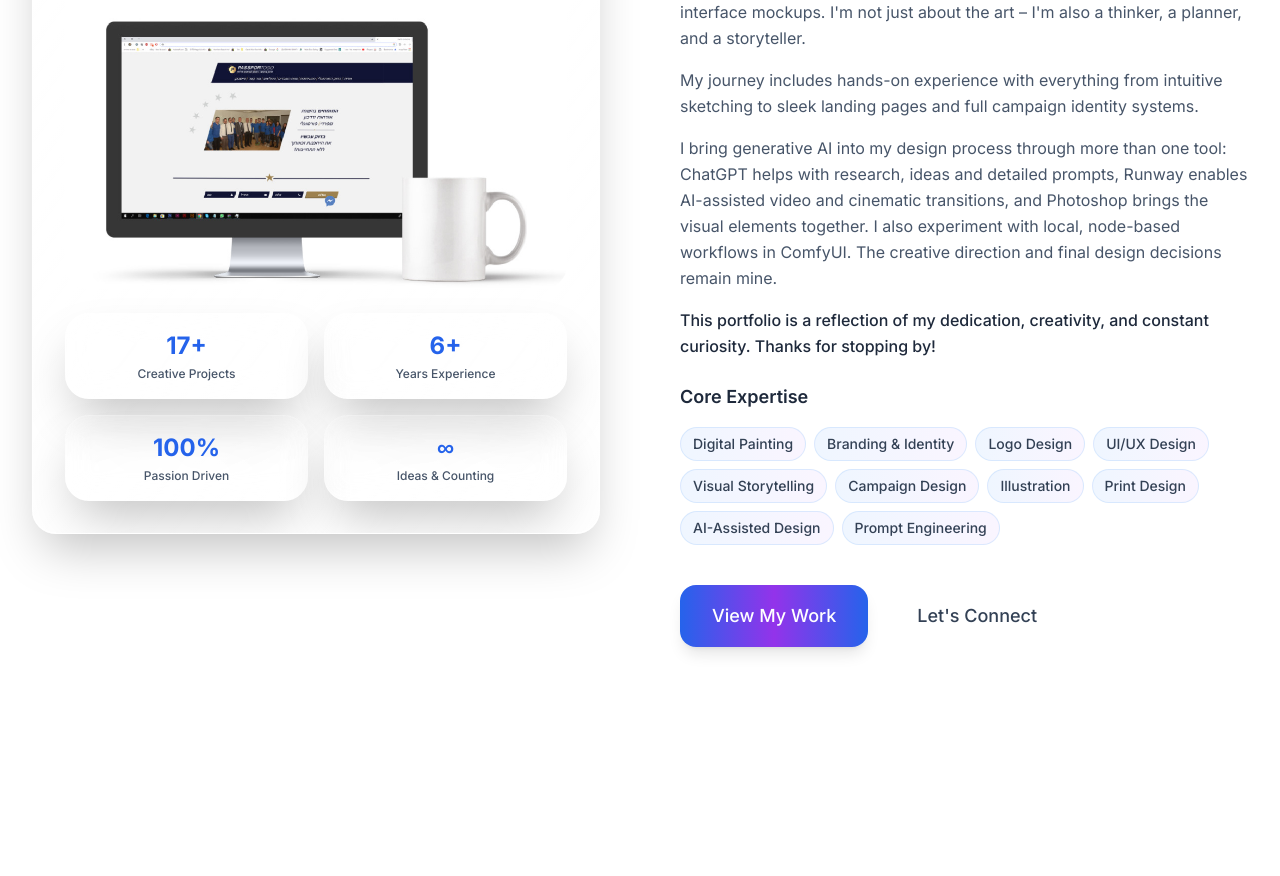
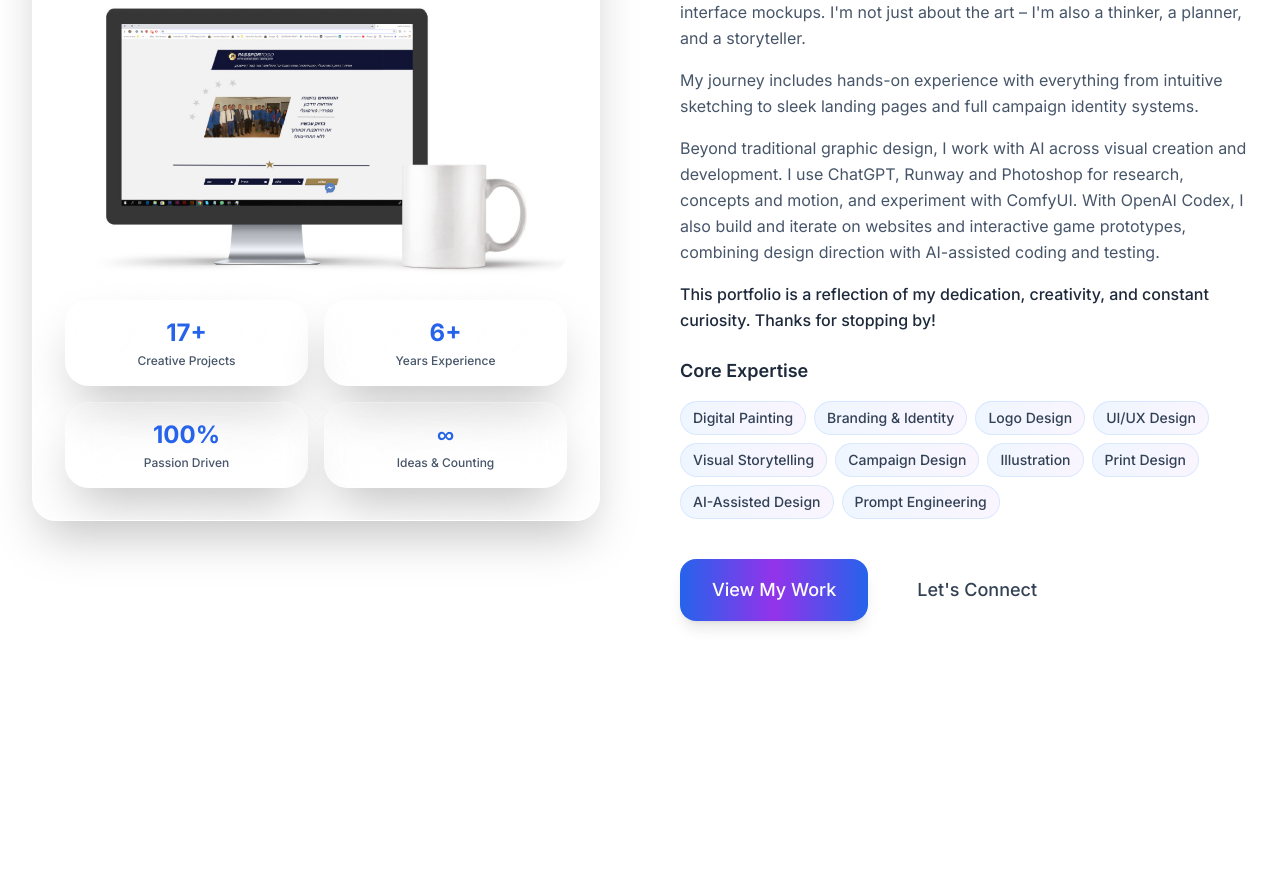
Before and after one commit to ilansas94/PortfolioIlanSas, a Next.js app: page / in a window 1280 px wide. Shown: the part 1500-2376 px from the top of the page. Built offline with nearby package versions, Linux system fonts and the light colour scheme.

Commit message:
Highlight Codex website and game prototyping experience in About

```diff
--- a/components/About.tsx
+++ b/components/About.tsx
@@ -157,7 +157,7 @@ export const About = () => {
                   whileInView={{ opacity: 1, y: 0 }}
                   transition={{ duration: 0.6, delay: 0.4 }}
                 >
-                  I bring generative AI into my design process through more than one tool: ChatGPT helps with research, ideas and detailed prompts, Runway enables AI-assisted video and cinematic transitions, and Photoshop brings the visual elements together. I also experiment with local, node-based workflows in ComfyUI. The creative direction and final design decisions remain mine.
+                  Beyond traditional graphic design, I work with AI across visual creation and development. I use ChatGPT, Runway and Photoshop for research, concepts and motion, and experiment with ComfyUI. With OpenAI Codex, I also build and iterate on websites and interactive game prototypes, combining design direction with AI-assisted coding and testing.
                 </motion.p>
 
                 <motion.p
```
